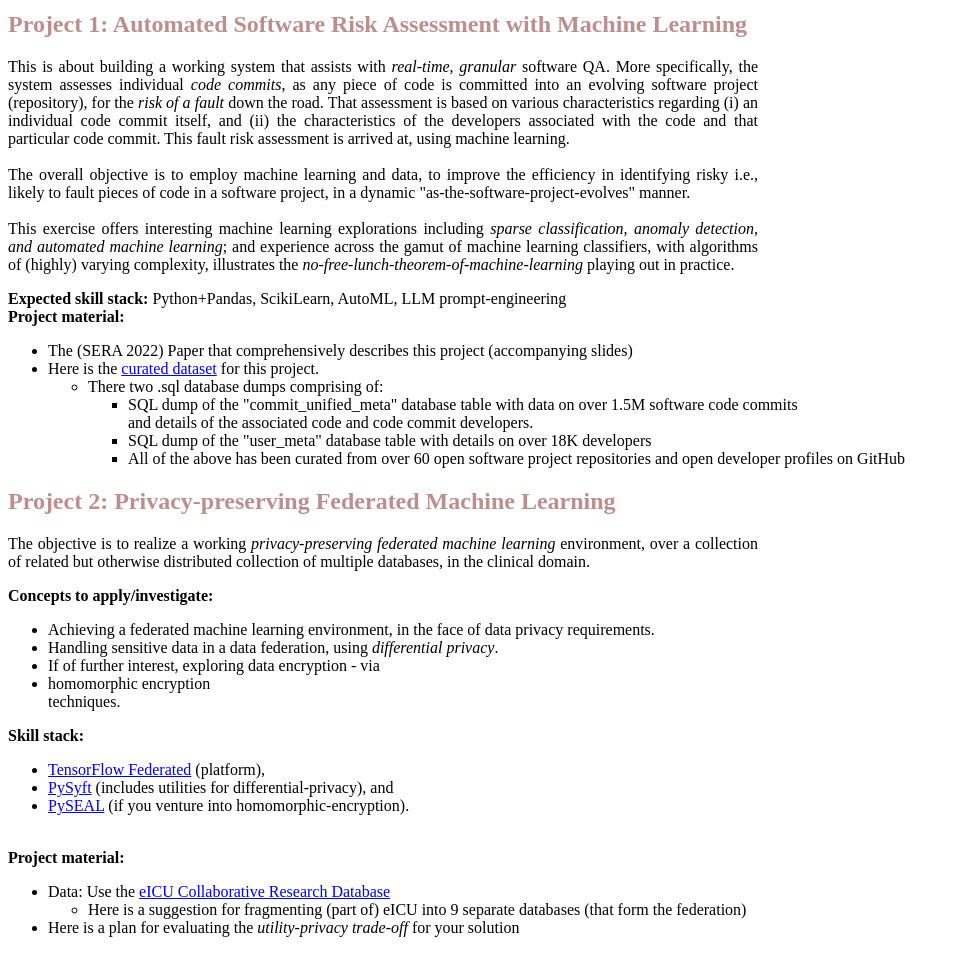
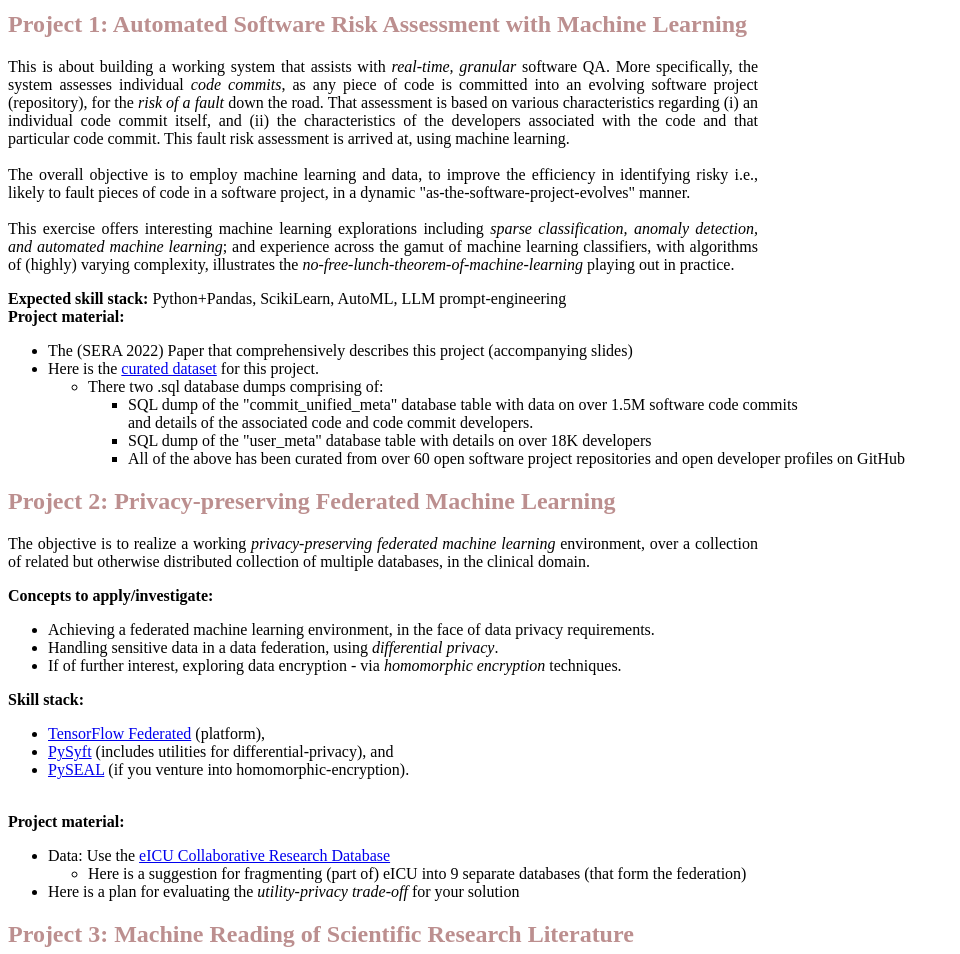
Before and after one commit to datasciencey/datasciencey.github.io, a plain HTML site: page dsprojects.html in a window 1280 px wide. Shown: the part 108-1062 px from the top of the page, without its empty margins (0-960 px from the left). Drawn offline with Linux system fonts and the light colour scheme.

Commit message:
Update dsprojects.html

```diff
--- a/dsprojects.html
+++ b/dsprojects.html
@@ -77,7 +77,7 @@
                 Handling sensitive data in a data federation, using <i> differential privacy</i>.
             </li>
             <li>
-                If of further interest, exploring data encryption - via <li>homomorphic encryption</li> techniques.
+                If of further interest, exploring data encryption - via <i>homomorphic encryption</i> techniques.
             </li>
         </ul>
 
```
